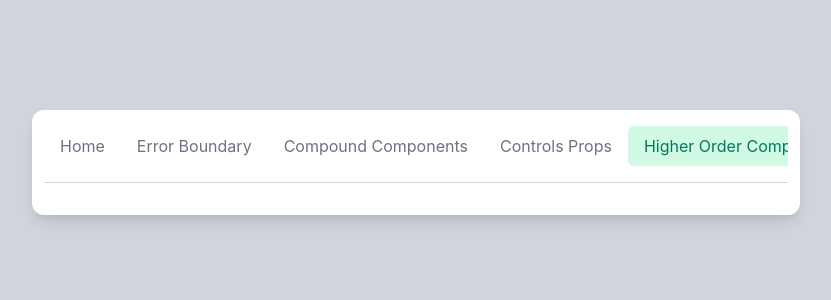
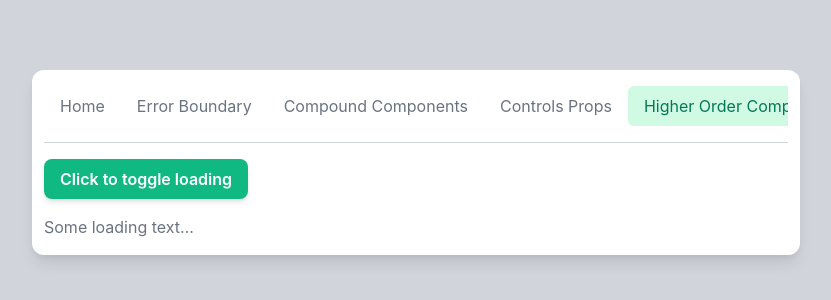
Before and after one commit to Cuuki/advanced-react-playground, a React (Create React App) app: page /examples/higher-order-components in a window 1280 px wide. Shown: the part 238-538 px from the top of the page, without its empty margins (224-1055 px from the left). Built offline with nearby package versions, Linux system fonts and the light colour scheme.

Commit message:
add more complex hoc examples

```diff
--- a/src/App.tsx
+++ b/src/App.tsx
@@ -1,18 +1,19 @@
 import React from 'react';
 import {
   BrowserRouter as Router,
+  NavLink,
+  Route,
   Switch,
-  Route,
-  NavLink,
 } from 'react-router-dom';
 import ErrorBoundaryExample from './examples/error-boundary';
-import CompoundComponentsExample from "./examples/compound-components";
-import ControlPropsExample from "./examples/control-props";
-import HigherOrderComponentsExample from "./examples/higher-order-components";
-import ProviderPatternExample from "./examples/provider-pattern";
-import RenderPropsExample from "./examples/render-props";
-import StateInitializerExample from "./examples/state-initializer";
-import StateReducerExample from "./examples/state-reducer";
+import CompoundComponentsExample from './examples/compound-components';
+import ControlPropsExample from './examples/control-props';
+import HigherOrderComponentsExample from './examples/higher-order-components';
+import ProviderPatternExample from './examples/provider-pattern';
+import RenderPropsExample from './examples/render-props';
+import StateInitializerExample from './examples/state-initializer';
+import StateReducerExample from './examples/state-reducer';
+import PropGettersExample from './examples/prop-getters';
 
 const NavItem: React.FC<{path: string}> = ({path, children}) => (
   <NavLink
@@ -30,13 +31,18 @@ const App = () => (
       <nav className="flex mb-4 pb-4 border-b border-gray-300 whitespace-nowrap overflow-x-auto">
         <NavItem path="/">Home</NavItem>
         <NavItem path="/examples/error-boundary">Error Boundary</NavItem>
-        <NavItem path="/examples/compound-components">Compound Components</NavItem>
+        <NavItem path="/examples/compound-components">
+          Compound Components
+        </NavItem>
         <NavItem path="/examples/control-props">Controls Props</NavItem>
-        <NavItem path="/examples/higher-order-components">Higher Order Components</NavItem>
+        <NavItem path="/examples/higher-order-components">
+          Higher Order Components
+        </NavItem>
         <NavItem path="/examples/provider-pattern">Provider Pattern</NavItem>
         <NavItem path="/examples/render-props">Render Props</NavItem>
         <NavItem path="/examples/state-initializer">State Initializer</NavItem>
         <NavItem path="/examples/state-reducer">State Reducer</NavItem>
+        <NavItem path="/examples/prop-getters">Prop Getters</NavItem>
       </nav>
 
       <Switch>
@@ -64,6 +70,9 @@ const App = () => (
         <Route path="/examples/state-reducer">
           <StateReducerExample />
         </Route>
+        <Route path="/examples/prop-getters">
+          <PropGettersExample />
+        </Route>
         <Route path="/">Navigate between examples</Route>
       </Switch>
     </Router>
--- /dev/null
+++ b/src/components/Button/index.tsx
@@ -0,0 +1,30 @@
+import React from 'react';
+
+const Button: React.FC<{
+  handleClick: () => void;
+  color?: 'green' | 'yellow';
+}> = ({handleClick, color = 'green', children, ...props}) => (
+  <button
+    onClick={handleClick}
+    className={[
+      'mb-4',
+      'mr-2',
+      'py-2',
+      'px-4',
+      `bg-${color}-500`,
+      'text-white',
+      'font-semibold',
+      'rounded-lg',
+      'shadow-md',
+      `hover:bg-${color}-700`,
+      'focus:outline-none',
+      'focus:ring-2',
+      `focus:ring-${color}-400`,
+      'focus:ring-opacity-75',
+    ].join(' ')}
+    {...props}>
+    {children}
+  </button>
+);
+
+export default Button;
--- a/src/examples/error-boundary/index.tsx
+++ b/src/examples/error-boundary/index.tsx
@@ -1,6 +1,7 @@
 import React, {useState} from 'react';
 import {ErrorBoundary} from 'react-error-boundary';
 import {useFetch} from 'use-http';
+import Button from '../../components/Button';
 
 interface DataShape {
   name: string;
@@ -8,32 +9,6 @@ interface DataShape {
 
 const ComponentDisplayingData: React.FC<{data: DataShape}> = ({data}) => (
   <p>Thank you {data.name.toUpperCase()} for reaching out!</p>
-);
-
-const Button: React.FC<{
-  handleClick: () => void;
-  color?: 'green' | 'yellow';
-}> = ({handleClick, color = 'green', children}) => (
-  <button
-    onClick={handleClick}
-    className={[
-      'mb-4',
-      'mr-2',
-      'py-2',
-      'px-4',
-      `bg-${color}-500`,
-      'text-white',
-      'font-semibold',
-      'rounded-lg',
-      'shadow-md',
-      `hover:bg-${color}-700`,
-      'focus:outline-none',
-      'focus:ring-2',
-      `focus:ring-${color}-400`,
-      'focus:ring-opacity-75',
-    ].join(' ')}>
-    {children}
-  </button>
 );
 
 const ErrorBoundaryExample: React.FC = () => {
--- a/src/examples/higher-order-components/index.tsx
+++ b/src/examples/higher-order-components/index.tsx
@@ -1,5 +1,94 @@
-import React from "react";
+import React, {useState} from 'react';
+import Button from '../../components/Button';
 
-const HigherOrderComponentsExample: React.FC = () => null;
+const getComponentDisplayName = (Component?: {
+  displayName?: string;
+  name?: string;
+}): string => Component?.displayName || Component?.name || 'Component';
+
+const hasProps = <T extends Record<string, any>>(
+  injectedProps: Record<string, any>
+) => (WrappedComponent: React.ComponentType<T>) => {
+  const HasProps: React.FC<T> = (props) => (
+    <WrappedComponent {...injectedProps} {...(props as T)} />
+  );
+
+  HasProps.displayName = `hasProps(${getComponentDisplayName(
+    WrappedComponent
+  )})`;
+
+  return HasProps;
+};
+
+const branch = <T extends Record<string, any>, S extends Record<string, any>>(
+  test: boolean,
+  ComponentOnPass: React.ComponentType<T>,
+  ComponentOnFail: React.ComponentType<S>
+) => {
+  const Branch: React.FC<T | S> = (props) =>
+    test ? (
+      <ComponentOnPass {...(props as T)} />
+    ) : (
+      <ComponentOnFail {...(props as S)} />
+    );
+
+  Branch.displayName = `branch(${
+    test
+      ? getComponentDisplayName(ComponentOnPass)
+      : getComponentDisplayName(ComponentOnFail)
+  })`;
+
+  return Branch;
+};
+
+interface LoadingProps {
+  message: string;
+}
+
+const LoaderComponent: React.FC<LoadingProps> = ({message}) => <p>{message}</p>;
+
+interface HasLoaderProps {
+  isLoading: boolean;
+  loadingMessage: string;
+}
+
+const hasLoader = <T extends HasLoaderProps = HasLoaderProps>(
+  WrappedComponent: React.ComponentType<T>
+) => {
+  const HasLoader: React.FC<T> = (props) =>
+    branch(
+      props.isLoading,
+      hasProps<LoadingProps>({message: (props as T).loadingMessage})(
+        LoaderComponent
+      ),
+      WrappedComponent
+    )(props);
+
+  HasLoader.displayName = `hasLoader(${getComponentDisplayName(
+    WrappedComponent
+  )})`;
+
+  return HasLoader;
+};
+
+const ExampleComponentWithLoader = hasLoader(() => (
+  <p>I am the actual component.</p>
+));
+
+const HigherOrderComponentsExample: React.FC = () => {
+  const [loading, setLoading] = useState(true);
+
+  return (
+    <>
+      <Button handleClick={() => setLoading((loading) => !loading)}>
+        Click to toggle loading
+      </Button>
+      <ExampleComponentWithLoader
+        isLoading={loading}
+        loadingMessage="Some loading text..."
+      />
+    </>
+  );
+};
 
 export default HigherOrderComponentsExample;
--- /dev/null
+++ b/src/examples/prop-getters/index.tsx
@@ -0,0 +1,5 @@
+import React from 'react';
+
+const PropGettersExample: React.FC = () => null;
+
+export default PropGettersExample;
```
Also changed, not shown: 1 other file (tests, documents, lock files or other folders).
